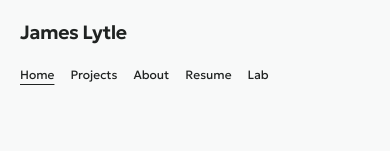
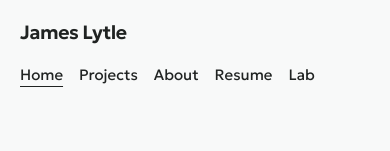
Before and after one commit to 03stories/jameslytle.com, a React (Vite) app: page / in a window 390 px wide. Shown: the top 151 px of the page. Built offline with nearby package versions, Linux system fonts and the light colour scheme.

Commit message:
Increase shared header navigation text size

```diff
--- a/src/styles.css
+++ b/src/styles.css
@@ -264,7 +264,7 @@ select:focus-visible {
   min-height: 44px;
   display: inline-flex;
   align-items: center;
-  font-size: 0.8125rem;
+  font-size: 1rem;
   font-weight: 400;
   color: var(--portfolio-ink);
   text-underline-offset: 0.4em;
@@ -417,7 +417,7 @@ select:focus-visible {
   .portfolio-shell { padding: 0 var(--portfolio-gutter); }
   .portfolio-shell .site-header { padding-block: 1.25rem; gap: 0.5rem; }
   .portfolio-shell .site-header nav { gap: 1rem; }
-  .portfolio-shell .site-header a { font-size: 0.75rem; }
+  .portfolio-shell .site-header a { font-size: 0.9375rem; }
   .home-intro, .portfolio-project, .portfolio-project-juicebox, .portfolio-history, .home-contact { grid-template-columns: 1fr; gap: 2rem; }
   .home-intro h2 { font-size: clamp(2.25rem, 6.5vw, 3.25rem); max-width: 22ch; }
   .home-intro-copy > p { max-width: 45ch; }
```
